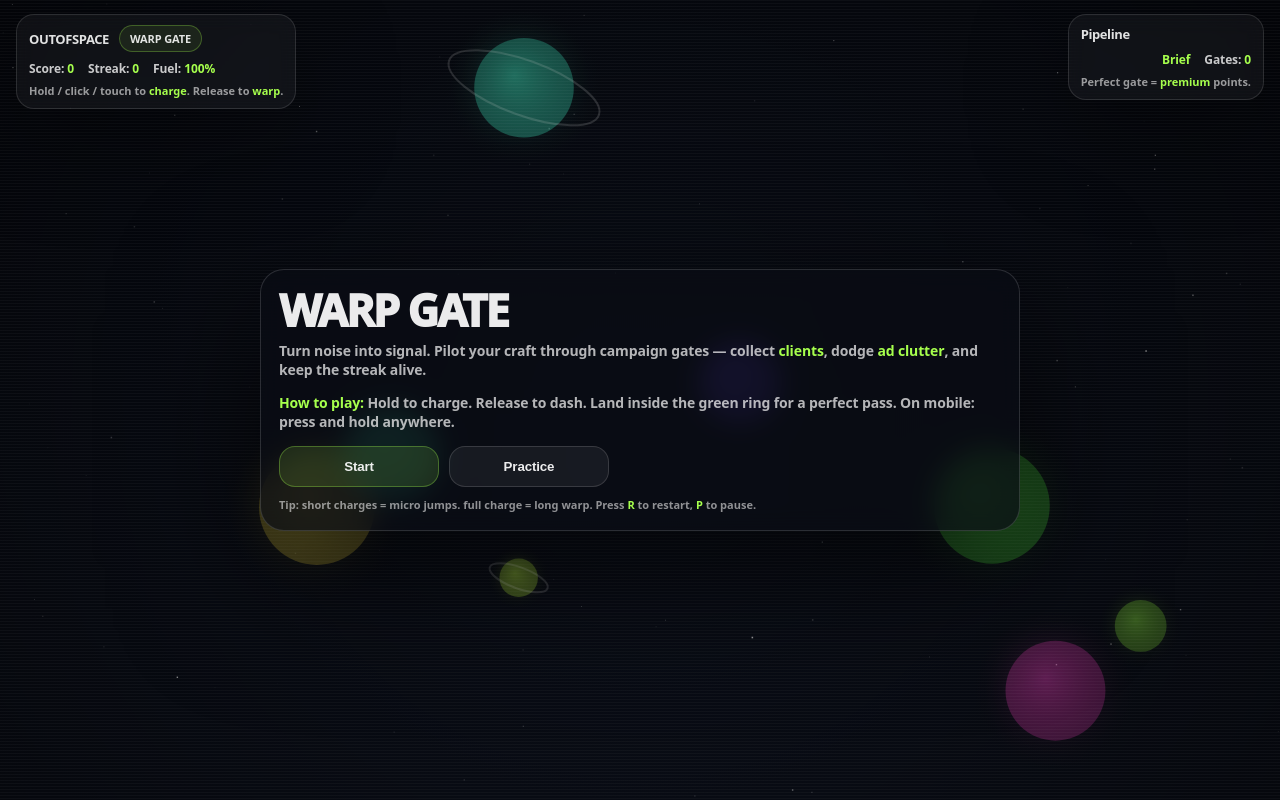
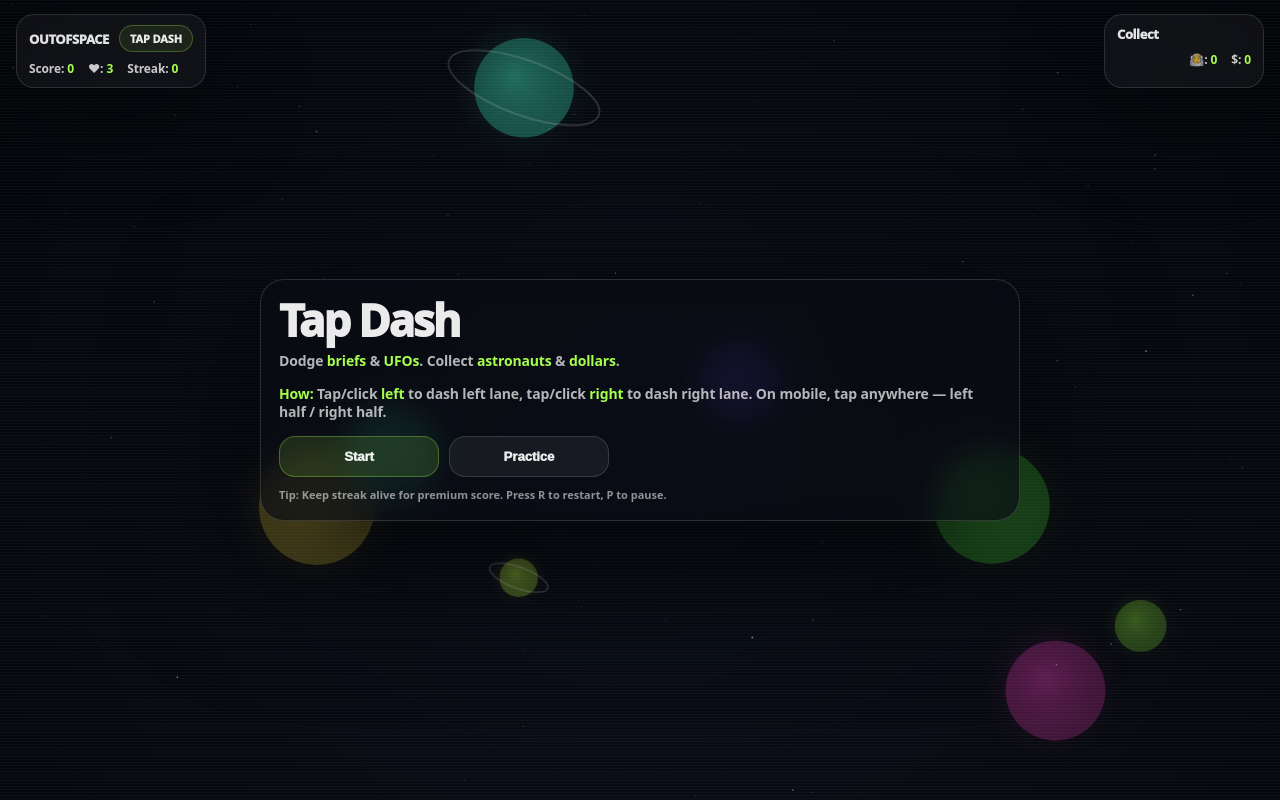
Before and after one commit to ayerRO1/outofspace.ro, a plain HTML site: page warp-game/game.html in a window 1280 px wide. Drawn offline with Linux system fonts and the light colour scheme; animation ran at ten frames a second.

Commit message:
Update game.html - tap tap ver 1.0

```diff
--- a/warp-game/game.html
+++ b/warp-game/game.html
@@ -3,7 +3,7 @@
 <head>
   <meta charset="utf-8" />
   <meta name="viewport" content="width=device-width, initial-scale=1, viewport-fit=cover" />
-  <title>OUTOFSPACE — WARP GATE</title>
+  <title>OUTOFSPACE — Tap Dash</title>
   <meta name="theme-color" content="#0B0F1A" />
   <style>
     :root{
@@ -29,37 +29,28 @@
       -webkit-tap-highlight-color: transparent;
     }
     canvas{position:fixed; inset:0; width:100%; height:100%; display:block}
+
     .hud{
-      position:fixed;
-      left: 16px;
-      right: 16px;
-      top: 14px;
-      display:flex;
-      justify-content:space-between;
-      align-items:flex-start;
-      gap:12px;
-      z-index:3;
+      position:fixed; left:16px; right:16px; top: max(14px, env(safe-area-inset-top));
+      display:flex; justify-content:space-between; gap:12px; z-index:5;
       pointer-events:none;
     }
     .card{
-      pointer-events:none;
       border:1px solid var(--stroke);
       background: rgba(255,255,255,.04);
       backdrop-filter: blur(10px);
       -webkit-backdrop-filter: blur(10px);
       border-radius: 18px;
       padding: 10px 12px;
-      min-width: 150px;
       box-shadow: 0 30px 100px rgba(0,0,0,.35);
+      min-width: 160px;
     }
     .title{
-      font-weight: 900;
+      font-weight: 950;
       letter-spacing:-0.03em;
       font-size: 13px;
       color: rgba(255,255,255,.88);
-      display:flex;
-      gap:10px;
-      align-items:center;
+      display:flex; align-items:center; gap:10px;
     }
     .badge{
       display:inline-flex;
@@ -67,40 +58,27 @@
       border-radius: 999px;
       border:1px solid rgba(166,255,77,.28);
       background: rgba(166,255,77,.08);
-      color: rgba(255,255,255,.88);
-      font-weight: 900;
+      color: rgba(255,255,255,.90);
+      font-weight: 950;
       font-size: 11px;
       letter-spacing:-0.01em;
     }
     .statRow{
       margin-top:8px;
-      display:flex;
-      gap:14px;
-      flex-wrap:wrap;
+      display:flex; gap:14px; flex-wrap:wrap;
       color: rgba(255,255,255,.78);
       font-size: 12px;
-      font-weight: 800;
+      font-weight: 850;
       letter-spacing:-0.01em;
     }
-    .statRow b{color: var(--accent)}
-    .tip{
-      margin-top:6px;
-      color: rgba(255,255,255,.58);
-      font-size: 11px;
-      font-weight:700;
-    }
+    .statRow b{ color: var(--accent); }
 
     .centerOverlay{
-      position:fixed;
-      inset:0;
-      display:flex;
-      align-items:center;
-      justify-content:center;
-      z-index:4;
-      padding: 18px;
+      position:fixed; inset:0; display:flex; align-items:center; justify-content:center;
+      z-index:10; padding:18px;
     }
     .panel{
-      width:min(760px, 100%);
+      width:min(760px,100%);
       border:1px solid rgba(255,255,255,.14);
       background: rgba(10,12,20,.78);
       border-radius: 24px;
@@ -114,7 +92,7 @@
       font-size: clamp(28px, 4vw, 44px);
       line-height: 1.0;
       letter-spacing:-0.05em;
-      font-weight: 950;
+      font-weight: 980;
     }
     .panel p{
       margin:0 0 14px;
@@ -124,12 +102,8 @@
       letter-spacing:-0.01em;
       font-size: 14px;
     }
-    .actions{
-      display:flex;
-      gap:10px;
-      flex-wrap:wrap;
-      margin-top: 12px;
-    }
+    .green{ color: var(--accent); font-weight: 900; }
+    .actions{ display:flex; gap:10px; flex-wrap:wrap; margin-top:12px; }
     .btn{
       pointer-events:auto;
       cursor:pointer;
@@ -138,56 +112,20 @@
       background: rgba(255,255,255,.06);
       color: rgba(255,255,255,.92);
       padding: 12px 14px;
-      font-weight: 900;
+      font-weight: 950;
       letter-spacing:-0.01em;
       min-width: 160px;
       transition: transform .15s ease, background .15s ease, border-color .15s ease;
     }
-    .btn:hover{
-      transform: translateY(-1px);
-      background: rgba(255,255,255,.09);
-      border-color: rgba(255,255,255,.22);
-    }
-    .btn.primary{
-      border-color: rgba(166,255,77,.30);
-      background: rgba(166,255,77,.12);
-    }
+    .btn:hover{ transform: translateY(-1px); background: rgba(255,255,255,.09); border-color: rgba(255,255,255,.22); }
+    .btn.primary{ border-color: rgba(166,255,77,.30); background: rgba(166,255,77,.12); }
     .btn.primary:hover{ background: rgba(166,255,77,.16); }
-    .small{
+
+    .hint{
+      margin-top: 10px;
+      font-size: 11px;
       color: rgba(255,255,255,.55);
-      font-size: 11px;
       font-weight: 700;
-      margin-top: 10px;
-    }
-    .green{ color: var(--accent); font-weight: 900; }
-
-    .toast{
-      position: fixed;
-      left: 50%;
-      bottom: 18px;
-      transform: translateX(-50%) translateY(14px);
-      opacity:0;
-      pointer-events:none;
-      z-index:10;
-      padding: 10px 12px;
-      border-radius: 14px;
-      border:1px solid rgba(255,255,255,.14);
-      background: rgba(0,0,0,.45);
-      backdrop-filter: blur(10px);
-      -webkit-backdrop-filter: blur(10px);
-      color: rgba(255,255,255,.92);
-      font-size: 13px;
-      font-weight: 800;
-      transition: opacity .18s ease, transform .18s ease;
-      max-width: min(560px, calc(100% - 28px));
-      text-align:center;
-    }
-    .toast.show{opacity:1; transform: translateX(-50%) translateY(0)}
-
-    /* Mobile safe-area */
-    @supports(padding: max(0px)){
-      .hud{ top: max(14px, env(safe-area-inset-top)); }
-      .toast{ bottom: max(18px, env(safe-area-inset-bottom)); }
     }
   </style>
 </head>
@@ -196,47 +134,39 @@
 
   <div class="hud">
     <div class="card">
-      <div class="title">OUTOFSPACE <span class="badge">WARP GATE</span></div>
+      <div class="title">OUTOFSPACE <span class="badge">TAP DASH</span></div>
       <div class="statRow">
         <span>Score: <b id="uiScore">0</b></span>
+        <span>❤: <b id="uiLives">3</b></span>
         <span>Streak: <b id="uiStreak">0</b></span>
-        <span>Fuel: <b id="uiFuel">100%</b></span>
       </div>
-      <div class="tip">Hold / click / touch to <span class="green">charge</span>. Release to <span class="green">warp</span>.</div>
     </div>
-
     <div class="card" style="text-align:right">
-      <div class="title">Pipeline</div>
+      <div class="title">Collect</div>
       <div class="statRow" style="justify-content:flex-end">
-        <span><b id="uiStage">Brief</b></span>
-        <span>Gates: <b id="uiGates">0</b></span>
+        <span>👨‍🚀: <b id="uiAstro">0</b></span>
+        <span>$: <b id="uiCash">0</b></span>
       </div>
-      <div class="tip">Perfect gate = <span class="green">premium</span> points.</div>
     </div>
   </div>
 
   <div class="centerOverlay" id="overlay">
     <div class="panel">
-      <h1>WARP GATE</h1>
+      <h1>Tap Dash</h1>
       <p>
-        Turn noise into signal. Pilot your craft through campaign gates — collect <span class="green">clients</span>,
-        dodge <span class="green">ad clutter</span>, and keep the streak alive.
+        Dodge <span class="green">briefs</span> & <span class="green">UFOs</span>. Collect <span class="green">astronauts</span> & <span class="green">dollars</span>.
       </p>
       <p>
-        <span class="green">How to play:</span> Hold to charge. Release to dash. Land inside the green ring for a perfect pass.
-        On mobile: press and hold anywhere.
+        <span class="green">How:</span> Tap/click <span class="green">left</span> to dash left lane, tap/click <span class="green">right</span> to dash right lane.
+        On mobile, tap anywhere — left half / right half.
       </p>
       <div class="actions">
         <button class="btn primary" id="btnStart" type="button">Start</button>
         <button class="btn" id="btnPractice" type="button">Practice</button>
       </div>
-      <div class="small">
-        Tip: short charges = micro jumps. full charge = long warp. Press <span class="green">R</span> to restart, <span class="green">P</span> to pause.
-      </div>
+      <div class="hint">Tip: Keep streak alive for premium score. Press R to restart, P to pause.</div>
     </div>
   </div>
-
-  <div class="toast" id="toast">✅</div>
 
   <script src="./game.js"></script>
 </body>
```
